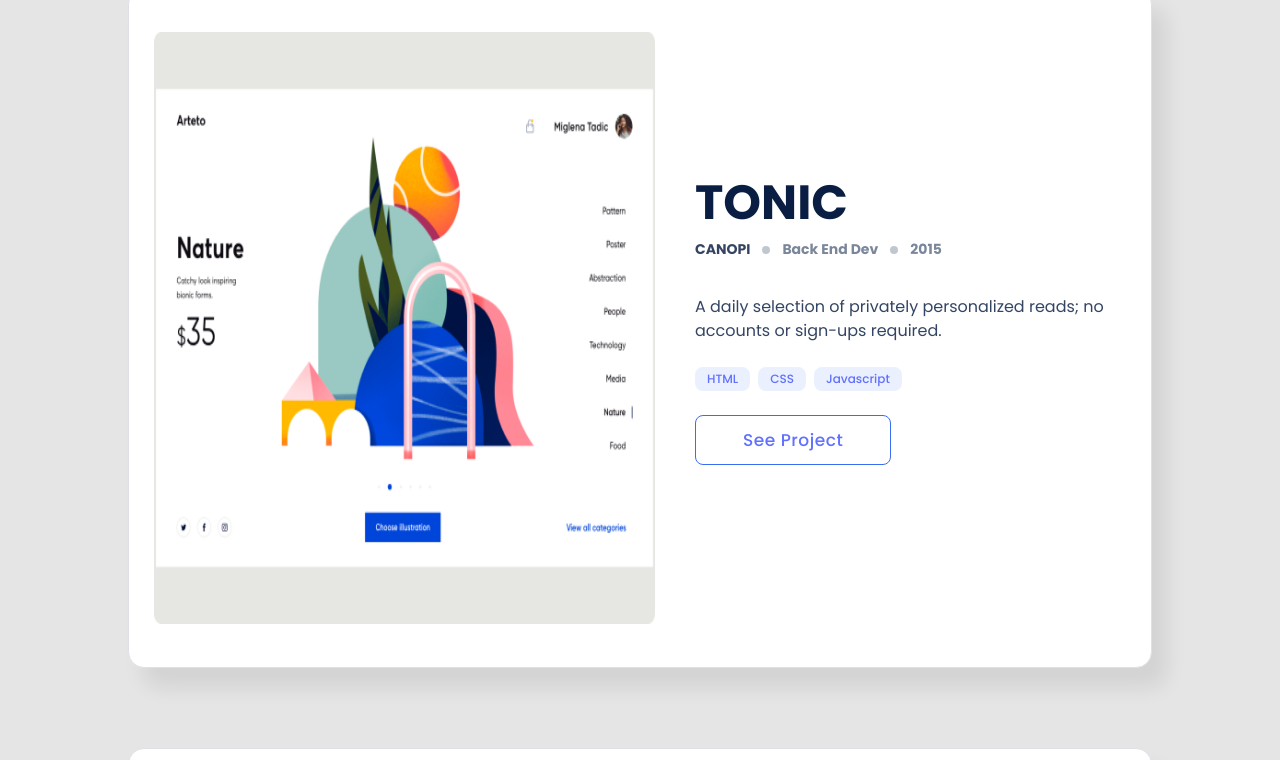
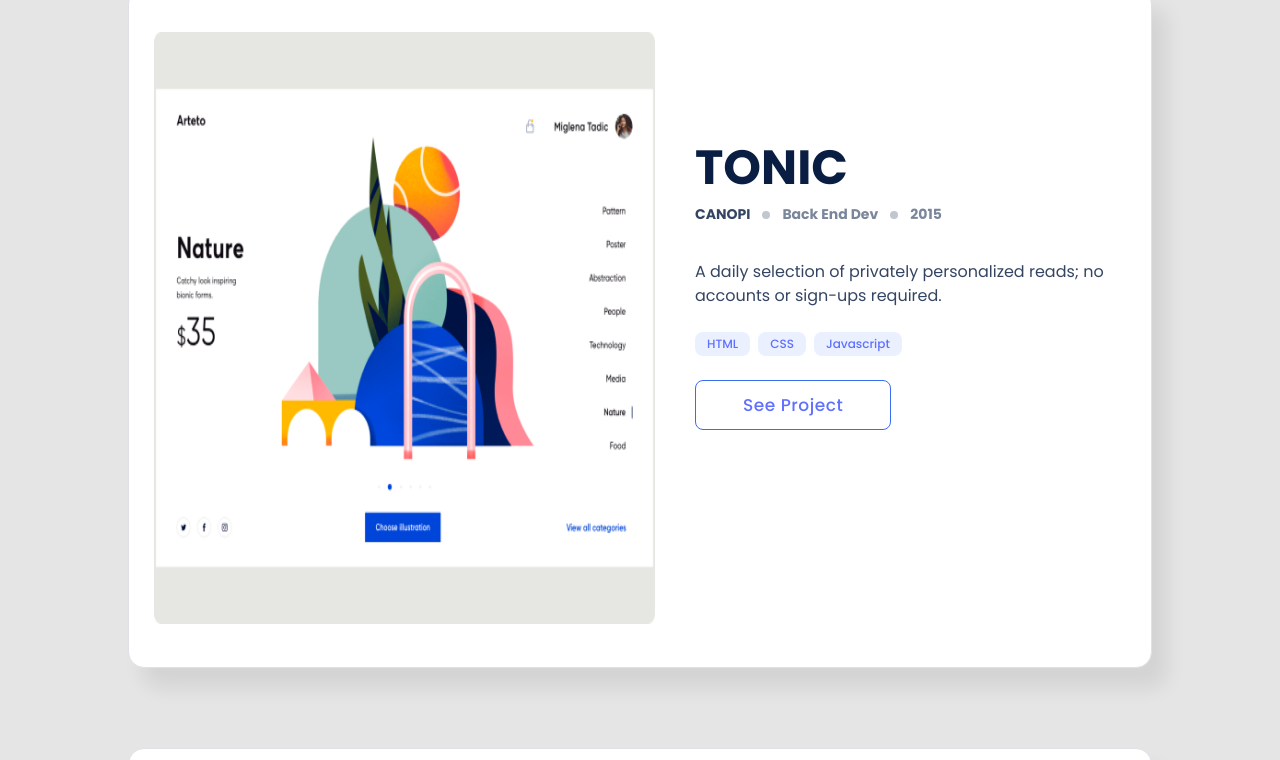
Before and after one commit to alyconr/Personal-Portfolio-Project, a website: page index.html in a window 1280 px wide. Shown: the part 823-1583 px from the top of the page. Drawn offline with Linux system fonts and the light colour scheme.

```diff
--- a/style.css
+++ b/style.css
@@ -691,7 +691,7 @@
   }
 
   .card-content {
-    margin: -1rem 1rem 0 1rem;
+    margin: -8rem 1rem 0 1rem;
   }
 
   .card-reverse {
```
